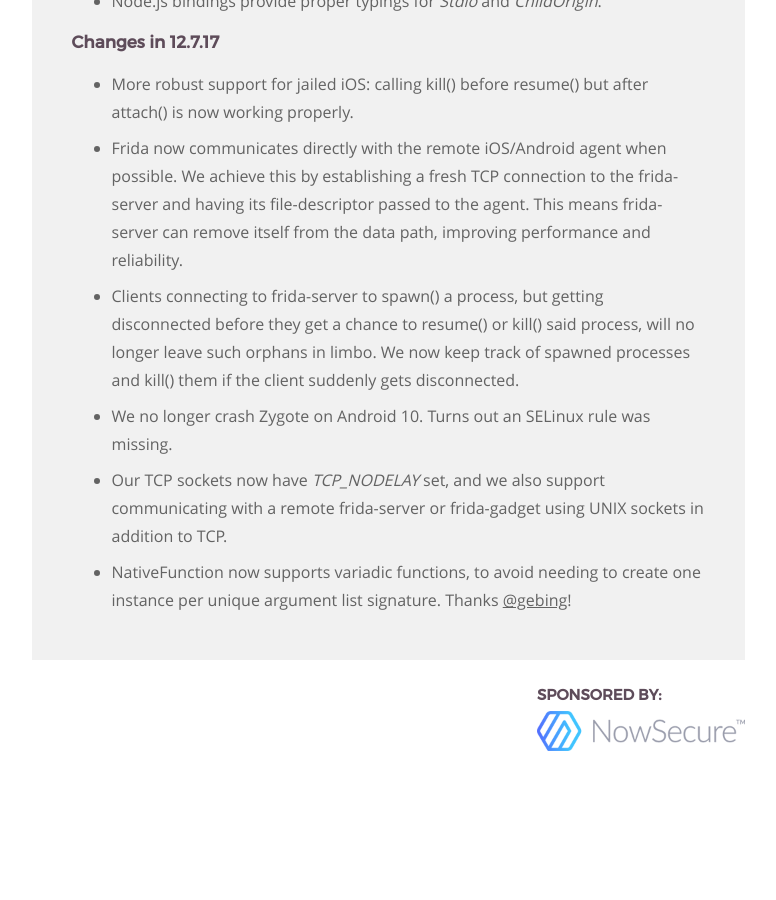
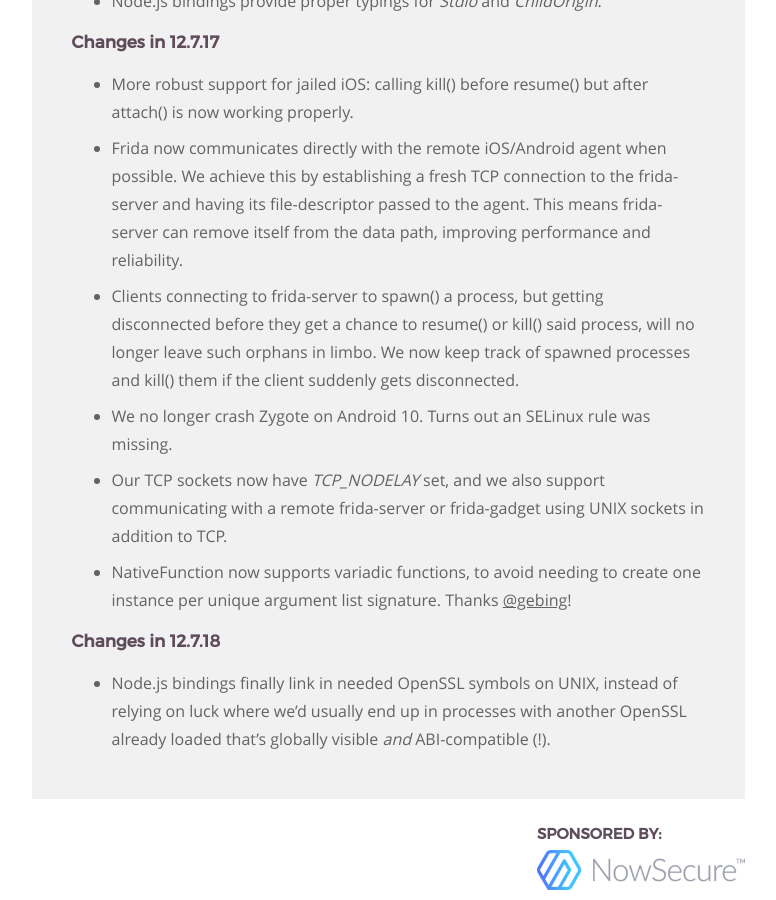
Before and after one commit to frida/frida-website, a Jekyll site: the page built from _posts/2019-09-18-frida-12-7-released.markdown, in a window 1280 px wide and 900 px high, scrolled down 13041 px. Shown: the whole window, without its empty margins (364-1140 px from the left). Built offline with Jekyll 4.4.1, drawn with Linux system fonts in a browser that asks for light colours; before the commit the page ends 13802 px from its top, so only the background shows below that.

Commit message:
Summarize changes in 12.7.18

```diff
--- a/_posts/2019-09-18-frida-12-7-released.markdown
+++ b/_posts/2019-09-18-frida-12-7-released.markdown
@@ -514,6 +514,12 @@ Enjoy!
 - NativeFunction now supports variadic functions, to avoid needing to
   create one instance per unique argument list signature. Thanks [@gebing][]!
 
+### Changes in 12.7.18
+
+- Node.js bindings finally link in needed OpenSSL symbols on UNIX, instead of
+  relying on luck where we'd usually end up in processes with another OpenSSL
+  already loaded that's globally visible *and* ABI-compatible (!).
+
 
 [frida-java-bridge]: https://github.com/frida/frida-java-bridge
 [TinyCC]: https://bellard.org/tcc/
```
